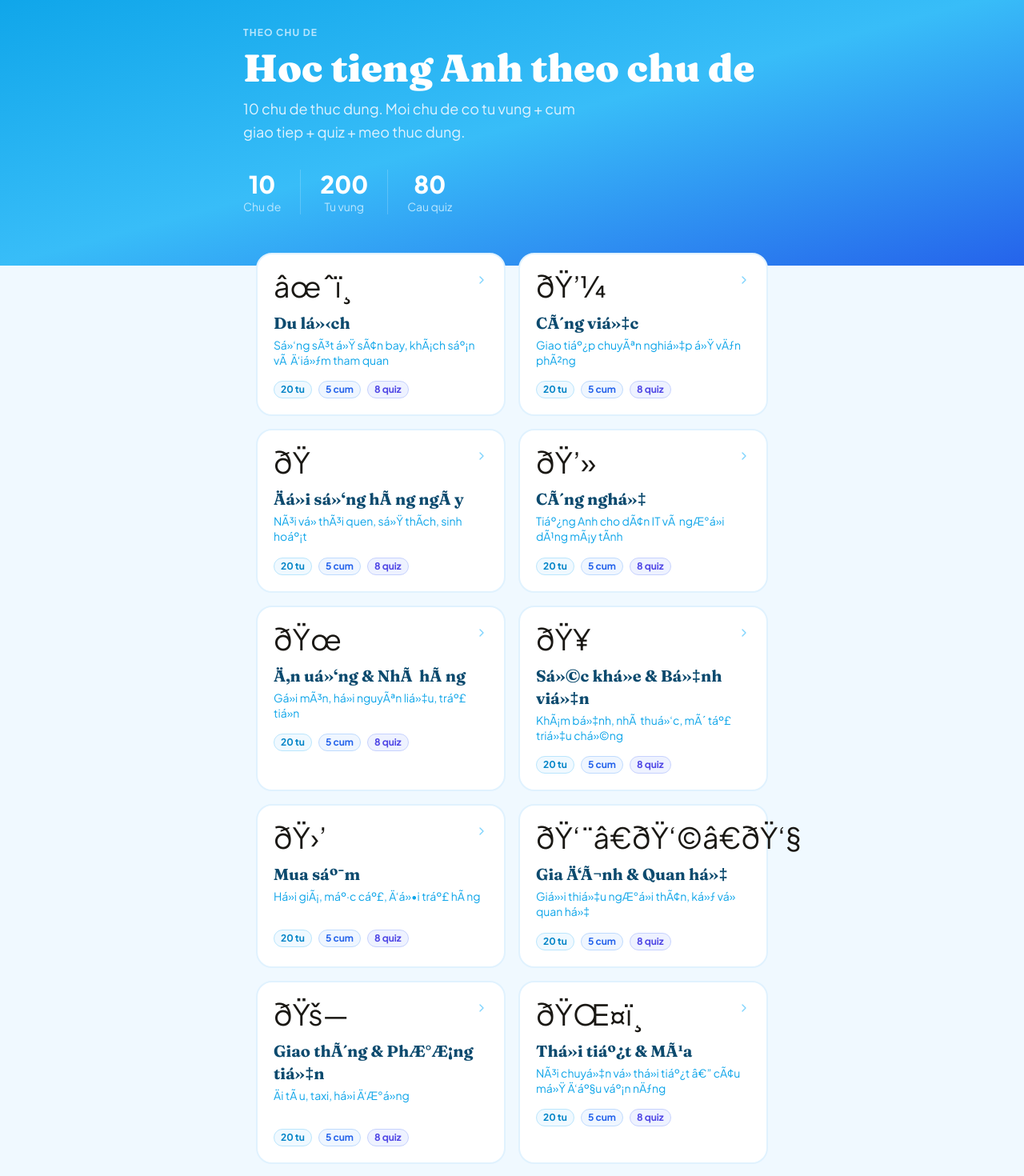
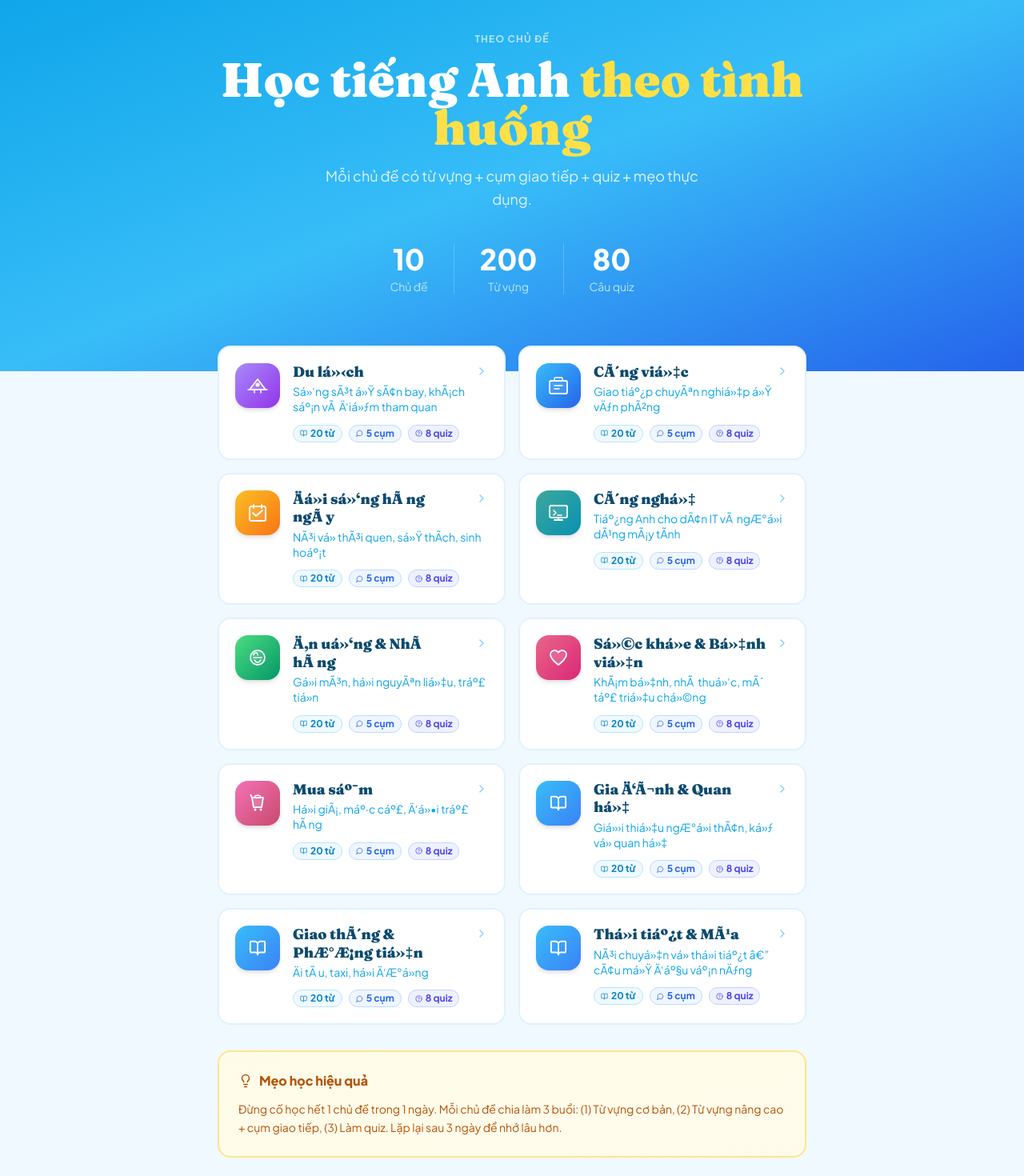
Before and after one commit to NguyeQuanHuy/apple-english, a Next.js app: page /learn/topics in a window 1280 px wide. Shown: the part 80-1550 px from the top of the page at 80% size. Built offline with nearby package versions, Linux system fonts and the light colour scheme.

Commit message:
fix: topics page Vietnamese diacritics + custom SVG icons

```diff
--- a/app/learn/topics/page.tsx
+++ b/app/learn/topics/page.tsx
@@ -1,83 +1,166 @@
 import Link from "next/link";
 import { TOPICS } from "@/data/topics";
-import { ChevronRight, Lightbulb } from "lucide-react";
+import { ChevronRight, Lightbulb, BookOpen, MessageCircle, HelpCircle } from "lucide-react";
+
+function TopicIcon({ id }: { id: string }) {
+  const map: Record<string, JSX.Element> = {
+    travel: (
+      <div className="w-14 h-14 rounded-2xl bg-gradient-to-br from-violet-400 to-purple-600 flex items-center justify-center shadow-md flex-shrink-0">
+        <svg width="30" height="30" viewBox="0 0 30 30" fill="none">
+          <path d="M5 20 L15 7 L25 20 Z" stroke="white" strokeWidth="1.8" strokeLinejoin="round" fill="rgba(255,255,255,0.15)"/>
+          <path d="M3 20 L27 20" stroke="white" strokeWidth="1.5" strokeLinecap="round"/>
+          <circle cx="15" cy="14" r="2.5" fill="white" opacity="0.9"/>
+          <path d="M11 20 L11 24 M19 20 L19 24" stroke="white" strokeWidth="1.5" strokeLinecap="round"/>
+        </svg>
+      </div>
+    ),
+    business: (
+      <div className="w-14 h-14 rounded-2xl bg-gradient-to-br from-sky-400 to-blue-600 flex items-center justify-center shadow-md flex-shrink-0">
+        <svg width="30" height="30" viewBox="0 0 30 30" fill="none">
+          <rect x="4" y="9" width="22" height="16" rx="2" stroke="white" strokeWidth="1.8" fill="rgba(255,255,255,0.1)"/>
+          <path d="M10 9 L10 6 C10 5 11 5 11 5 L19 5 C19 5 20 5 20 6 L20 9" stroke="white" strokeWidth="1.5"/>
+          <path d="M10 15 L20 15 M10 19 L16 19" stroke="white" strokeWidth="1.5" strokeLinecap="round"/>
+        </svg>
+      </div>
+    ),
+    daily: (
+      <div className="w-14 h-14 rounded-2xl bg-gradient-to-br from-amber-400 to-orange-500 flex items-center justify-center shadow-md flex-shrink-0">
+        <svg width="30" height="30" viewBox="0 0 30 30" fill="none">
+          <rect x="5" y="7" width="20" height="18" rx="2" stroke="white" strokeWidth="1.8" fill="rgba(255,255,255,0.1)"/>
+          <path d="M10 5 L10 9 M20 5 L20 9" stroke="white" strokeWidth="1.8" strokeLinecap="round"/>
+          <path d="M9 15 L13 19 L21 12" stroke="white" strokeWidth="1.8" strokeLinecap="round" strokeLinejoin="round"/>
+        </svg>
+      </div>
+    ),
+    tech: (
+      <div className="w-14 h-14 rounded-2xl bg-gradient-to-br from-teal-400 to-cyan-600 flex items-center justify-center shadow-md flex-shrink-0">
+        <svg width="30" height="30" viewBox="0 0 30 30" fill="none">
+          <rect x="4" y="6" width="22" height="15" rx="2" stroke="white" strokeWidth="1.8" fill="rgba(255,255,255,0.1)"/>
+          <path d="M10 24 L20 24 M15 21 L15 24" stroke="white" strokeWidth="1.8" strokeLinecap="round"/>
+          <path d="M9 12 L12 15 L9 18 M14 18 L19 18" stroke="white" strokeWidth="1.5" strokeLinecap="round" strokeLinejoin="round"/>
+        </svg>
+      </div>
+    ),
+    health: (
+      <div className="w-14 h-14 rounded-2xl bg-gradient-to-br from-rose-400 to-pink-600 flex items-center justify-center shadow-md flex-shrink-0">
+        <svg width="30" height="30" viewBox="0 0 30 30" fill="none">
+          <path d="M15 24 C15 24 5 17 5 11 C5 8 7.5 6 10.5 6 C12.5 6 14 7 15 8.5 C16 7 17.5 6 19.5 6 C22.5 6 25 8 25 11 C25 17 15 24 15 24Z" stroke="white" strokeWidth="1.8" fill="rgba(255,255,255,0.15)"/>
+        </svg>
+      </div>
+    ),
+    food: (
+      <div className="w-14 h-14 rounded-2xl bg-gradient-to-br from-green-400 to-emerald-600 flex items-center justify-center shadow-md flex-shrink-0">
+        <svg width="30" height="30" viewBox="0 0 30 30" fill="none">
+          <circle cx="15" cy="15" r="9" stroke="white" strokeWidth="1.8" fill="rgba(255,255,255,0.1)"/>
+          <path d="M10 12 C10 12 10 9 13 9 C16 9 15 12 15 12" stroke="white" strokeWidth="1.5" strokeLinecap="round"/>
+          <path d="M10 15 L20 15" stroke="white" strokeWidth="1.5" strokeLinecap="round"/>
+          <path d="M11 18 C11 18 13 21 15 21 C17 21 19 18 19 18" stroke="white" strokeWidth="1.5" strokeLinecap="round"/>
+        </svg>
+      </div>
+    ),
+    education: (
+      <div className="w-14 h-14 rounded-2xl bg-gradient-to-br from-indigo-400 to-blue-600 flex items-center justify-center shadow-md flex-shrink-0">
+        <svg width="30" height="30" viewBox="0 0 30 30" fill="none">
+          <path d="M15 5 L27 11 L15 17 L3 11 Z" stroke="white" strokeWidth="1.8" strokeLinejoin="round" fill="rgba(255,255,255,0.15)"/>
+          <path d="M7 13.5 L7 20 C7 20 11 23 15 23 C19 23 23 20 23 20 L23 13.5" stroke="white" strokeWidth="1.5" strokeLinecap="round"/>
+        </svg>
+      </div>
+    ),
+    shopping: (
+      <div className="w-14 h-14 rounded-2xl bg-gradient-to-br from-pink-400 to-rose-500 flex items-center justify-center shadow-md flex-shrink-0">
+        <svg width="30" height="30" viewBox="0 0 30 30" fill="none">
+          <path d="M8 8 L6 4 M8 8 L10 20 L20 20 L22 8 Z" stroke="white" strokeWidth="1.8" strokeLinejoin="round" fill="rgba(255,255,255,0.15)"/>
+          <path d="M11 8 C11 8 11 5 15 5 C19 5 19 8 19 8" stroke="white" strokeWidth="1.5" strokeLinecap="round"/>
+          <circle cx="12" cy="23" r="1.5" fill="white"/>
+          <circle cx="19" cy="23" r="1.5" fill="white"/>
+        </svg>
+      </div>
+    ),
+  };
+  return map[id] ?? (
+    <div className="w-14 h-14 rounded-2xl bg-gradient-to-br from-sky-400 to-blue-500 flex items-center justify-center shadow-md flex-shrink-0">
+      <BookOpen size={22} className="text-white" />
+    </div>
+  );
+}
 
 export default function TopicsPage() {
   return (
     <div className="min-h-screen bg-sky-50 pb-20">
 
       {/* Hero */}
-      <div className="bg-gradient-to-br from-sky-500 via-sky-400 to-blue-600 text-white px-4 pt-12 pb-16">
-        <div className="max-w-2xl mx-auto">
-          <div className="text-xs font-bold uppercase tracking-widest text-sky-200 mb-3">Theo chu de</div>
-          <h1 className="font-display text-4xl md:text-5xl font-black mb-3">
-            Hoc tieng Anh theo chu de
+      <div className="bg-gradient-to-br from-sky-500 via-sky-400 to-blue-600 text-white px-4 pt-14 pb-24">
+        <div className="max-w-3xl mx-auto text-center">
+          <div className="text-xs font-bold uppercase tracking-widest text-sky-200 mb-3">Theo chủ đề</div>
+          <h1 className="font-display text-5xl md:text-6xl font-black mb-4 leading-tight">
+            Học tiếng Anh <span className="text-yellow-300">theo tình huống</span>
           </h1>
-          <p className="text-sky-100 text-lg max-w-md leading-relaxed">
-            {TOPICS.length} chu de thuc dung. Moi chu de co tu vung + cum giao tiep + quiz + meo thuc dung.
+          <p className="text-sky-100 text-lg max-w-lg mx-auto leading-relaxed mb-10">
+            Mỗi chủ đề có từ vựng + cụm giao tiếp + quiz + mẹo thực dụng.
           </p>
-          <div className="flex gap-6 mt-8">
+          <div className="flex justify-center gap-8">
             <div className="text-center">
-              <p className="text-3xl font-black">{TOPICS.length}</p>
-              <p className="text-sky-200 text-sm">Chu de</p>
+              <p className="text-4xl font-black">{TOPICS.length}</p>
+              <p className="text-sky-200 text-sm mt-1">Chủ đề</p>
             </div>
             <div className="w-px bg-white/20" />
             <div className="text-center">
-              <p className="text-3xl font-black">{TOPICS.reduce((a, t) => a + t.basicVocab.length + t.advancedVocab.length, 0)}</p>
-              <p className="text-sky-200 text-sm">Tu vung</p>
+              <p className="text-4xl font-black">{TOPICS.reduce((a, t) => a + t.basicVocab.length + t.advancedVocab.length, 0)}</p>
+              <p className="text-sky-200 text-sm mt-1">Từ vựng</p>
             </div>
             <div className="w-px bg-white/20" />
             <div className="text-center">
-              <p className="text-3xl font-black">{TOPICS.reduce((a, t) => a + t.quiz.length, 0)}</p>
-              <p className="text-sky-200 text-sm">Cau quiz</p>
+              <p className="text-4xl font-black">{TOPICS.reduce((a, t) => a + t.quiz.length, 0)}</p>
+              <p className="text-sky-200 text-sm mt-1">Câu quiz</p>
             </div>
           </div>
         </div>
       </div>
 
-      <div className="max-w-2xl mx-auto px-4 -mt-4">
+      <div className="max-w-3xl mx-auto px-4 -mt-8 space-y-8">
 
-        {/* Grid chu de */}
-        <div className="grid grid-cols-1 sm:grid-cols-2 gap-4 mb-8">
+        {/* Grid chủ đề */}
+        <div className="grid grid-cols-1 sm:grid-cols-2 gap-4">
           {TOPICS.map((t) => {
             const vocabCount = t.basicVocab.length + t.advancedVocab.length;
             return (
-              <Link
-                key={t.id}
-                href={`/learn/topics/${t.id}`}
-                className="bg-white border-2 border-sky-100 rounded-chunky p-5 hover:border-sky-400 hover:shadow-card transition-all active:scale-95 group"
-              >
-                <div className="flex items-start justify-between">
-                  <span className="text-4xl">{t.emoji}</span>
-                  <ChevronRight size={16} className="text-sky-300 group-hover:text-sky-600 mt-1 transition-colors" />
-                </div>
-                <p className="font-display text-xl font-bold text-sky-900 mt-3">{t.title}</p>
-                <p className="text-sky-500 text-sm mt-1 leading-snug min-h-[2.5em]">{t.tagline}</p>
-                <div className="mt-4 flex flex-wrap gap-2">
-                  <span className="px-2 py-0.5 rounded-full bg-sky-50 text-sky-600 text-xs font-bold border border-sky-200">
-                    {vocabCount} tu
-                  </span>
-                  <span className="px-2 py-0.5 rounded-full bg-blue-50 text-blue-600 text-xs font-bold border border-blue-200">
-                    {t.phrases.length} cum
-                  </span>
-                  <span className="px-2 py-0.5 rounded-full bg-indigo-50 text-indigo-600 text-xs font-bold border border-indigo-200">
-                    {t.quiz.length} quiz
-                  </span>
+              <Link key={t.id} href={`/learn/topics/${t.id}`}
+                className="bg-white border-2 border-sky-100 rounded-2xl p-5 hover:border-sky-400 hover:shadow-card hover:-translate-y-0.5 transition-all active:scale-95 group">
+                <div className="flex items-start gap-4">
+                  <TopicIcon id={t.id} />
+                  <div className="flex-1 min-w-0">
+                    <div className="flex items-start justify-between gap-2">
+                      <p className="font-display text-lg font-black text-sky-900 leading-tight">{t.title}</p>
+                      <ChevronRight size={16} className="text-sky-300 group-hover:text-sky-600 group-hover:translate-x-0.5 transition-all flex-shrink-0 mt-0.5" />
+                    </div>
+                    <p className="text-sky-500 text-sm mt-1 leading-snug">{t.tagline}</p>
+                    <div className="mt-3 flex flex-wrap gap-2">
+                      <span className="inline-flex items-center gap-1 px-2 py-0.5 rounded-full bg-sky-50 text-sky-600 text-xs font-bold border border-sky-200">
+                        <BookOpen size={9} /> {vocabCount} từ
+                      </span>
+                      <span className="inline-flex items-center gap-1 px-2 py-0.5 rounded-full bg-blue-50 text-blue-600 text-xs font-bold border border-blue-200">
+                        <MessageCircle size={9} /> {t.phrases.length} cụm
+                      </span>
+                      <span className="inline-flex items-center gap-1 px-2 py-0.5 rounded-full bg-indigo-50 text-indigo-600 text-xs font-bold border border-indigo-200">
+                        <HelpCircle size={9} /> {t.quiz.length} quiz
+                      </span>
+                    </div>
+                  </div>
                 </div>
               </Link>
             );
           })}
         </div>
 
-        {/* Meo hoc */}
-        <div className="bg-white border-2 border-sky-200 rounded-chunky p-5">
-          <div className="flex items-center gap-2 text-sky-600 font-bold text-sm mb-3">
-            <Lightbulb size={16} /> Meo hoc hieu qua
+        {/* Mẹo học */}
+        <div className="bg-gradient-to-br from-yellow-50 to-amber-50 border-2 border-amber-200 rounded-2xl p-6">
+          <div className="flex items-center gap-2 text-amber-700 font-black mb-3">
+            <Lightbulb size={18} /> Mẹo học hiệu quả
           </div>
-          <p className="text-sky-700 text-sm leading-relaxed">
-            Dung co hoc het 1 chu de trong 1 ngay. Moi chu de chia lam 3 buoi:
-            (1) Tu vung co ban, (2) Tu vung nang cao + cum giao tiep, (3) Lam quiz.
-            Lap lai sau 3 ngay de nho lau hon.
+          <p className="text-amber-700 text-sm leading-relaxed">
+            Đừng cố học hết 1 chủ đề trong 1 ngày. Mỗi chủ đề chia làm 3 buổi:
+            (1) Từ vựng cơ bản, (2) Từ vựng nâng cao + cụm giao tiếp, (3) Làm quiz.
+            Lặp lại sau 3 ngày để nhớ lâu hơn.
           </p>
         </div>
 
```
